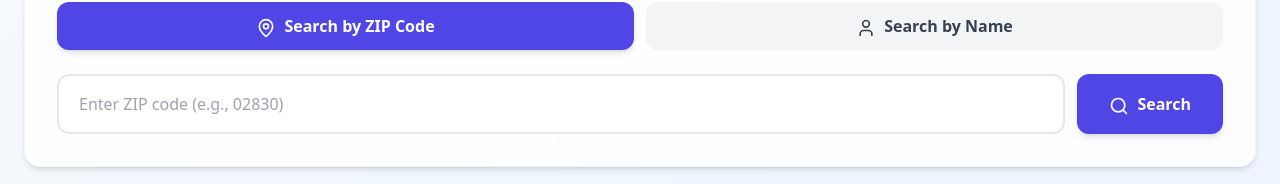
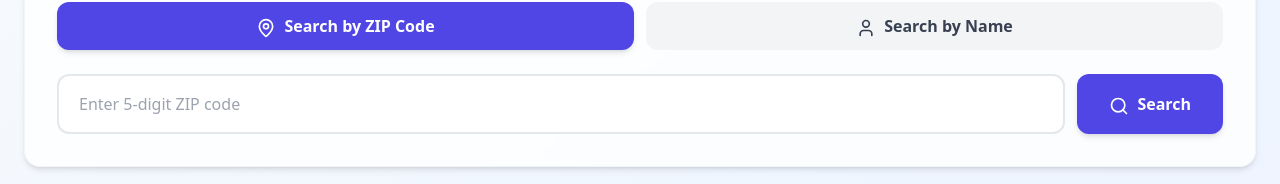
Before and after one commit to ProgressiveBallot/ProgressiveBallot.github.io, a React (Create React App) app: page / in a window 1280 px wide. Shown: the part 278-462 px from the top of the page. Built offline with nearby package versions, Linux system fonts and the light colour scheme.

Commit message:
Fixing ZIP entry

```diff
--- a/src/App.js
+++ b/src/App.js
@@ -459,7 +459,7 @@ const App = () => {
                   setSearchValue(val);
                 }
               }}
-              placeholder={searchType === 'zip' ? 'Enter ZIP code (e.g., 02830)' : 'Enter politician name'}
+              placeholder={searchType === 'zip' ? 'Enter 5-digit ZIP code' : 'Enter politician name'}
               className="flex-1 px-5 py-4 border-2 border-gray-200 rounded-xl focus:outline-none focus:border-indigo-500 focus:ring-2 focus:ring-indigo-100 transition-all"
               onKeyPress={(e) => e.key === 'Enter' && handleSearch()}
             />
```
